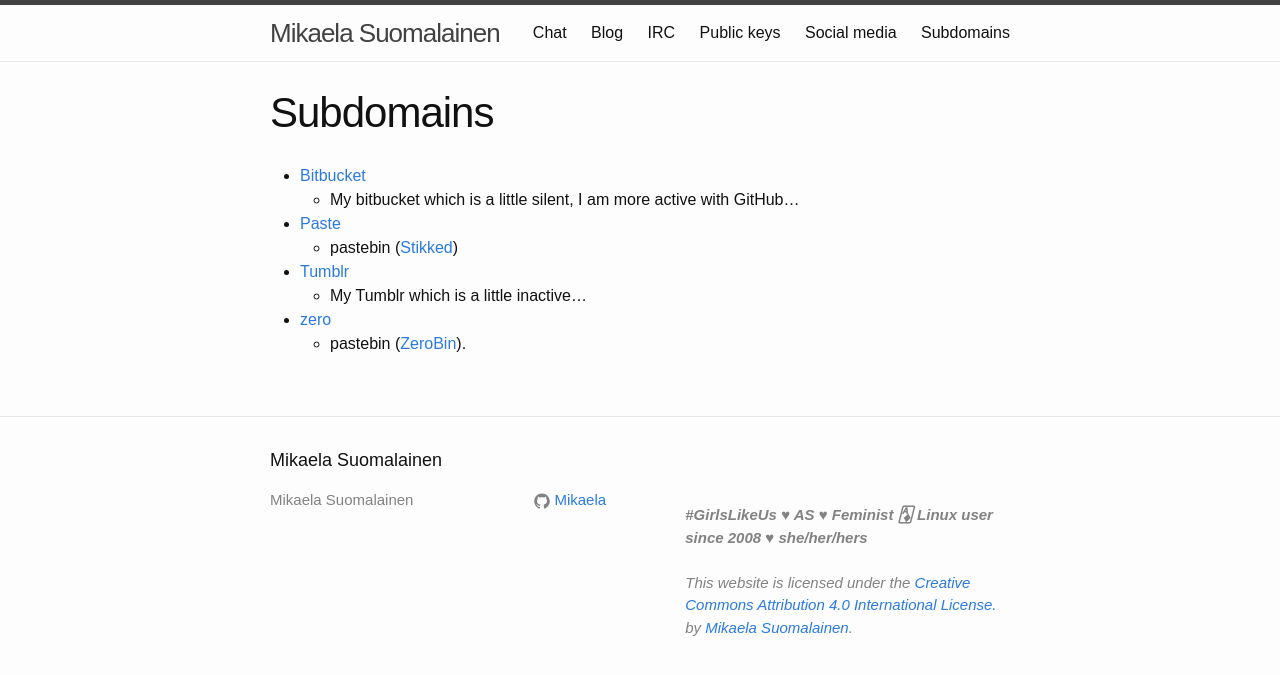
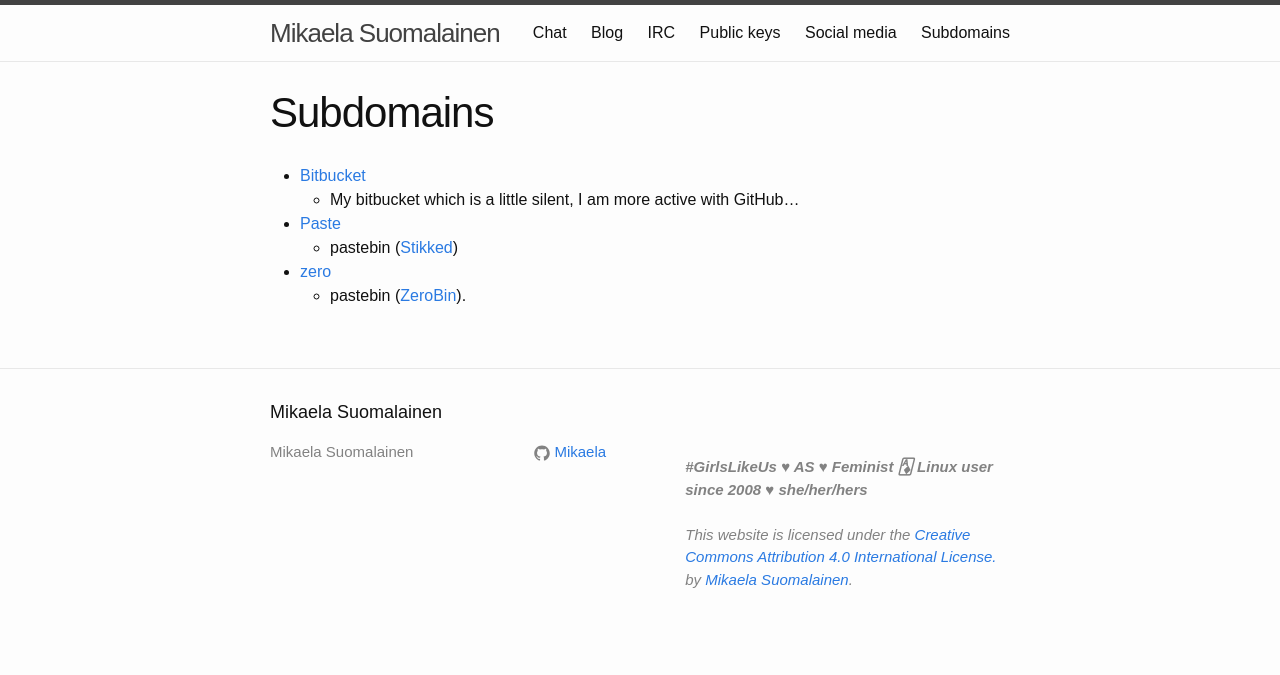
Before and after one commit to Mikaela/mikaela.github.io, a Jekyll site: the page built from pages/subdomains.markdown, in a window 1280 px wide. Shown: the top 675 px of the page. Built offline with Jekyll 4.4.1, drawn with Linux system fonts in a browser that asks for light colours; Markdown is read by kramdown in place of the engine named in the settings.

Commit message:
Remove Tumblr
It doesn't like HSTS with included subdomains and enabling CloudFlare
would make CNAME check to domains.tumblr.com to fail.

sitemaps.xml: link to ciblia.tumblr.com sitemap directly.

```diff
--- a/pages/subdomains.markdown
+++ b/pages/subdomains.markdown
@@ -9,7 +9,5 @@
     * My bitbucket which is a little silent, I am more active with GitHub…
 * [Paste](https://paste.mikaela.info)
     * pastebin ([Stikked](https://github.com/claudehohl/Stikked))
-* [Tumblr](http://tumblr.mikaela.info)
-    * My Tumblr which is a little inactive…
 * [zero](https://zero.mikaela.info)
     * pastebin ([ZeroBin](https://github.com/sebsauvage/ZeroBin/)).
--- a/robots.txt
+++ b/robots.txt
@@ -6,5 +6,4 @@
 Disallow: /links2
 Disallow: /r/
 Sitemap: https://mikaela.info/sitemap.xml
-Sitemap: http://tumblr.mikaela.info/sitemap.xml
 Sitemap: https://mikaela.info/sitemaps.xml
--- a/sitemaps.xml
+++ b/sitemaps.xml
@@ -4,6 +4,6 @@
         <loc>https://mikaela.info/sitemap.xml</loc>
     </sitemap>
     <sitemap>
-        <loc>http://tumblr.mikaela.info/sitemap1.xml</loc>
+        <loc>http://ciblia.tumblr.com/sitemap1.xml</loc>
     </sitemap>
 </sitemapindex>
```
